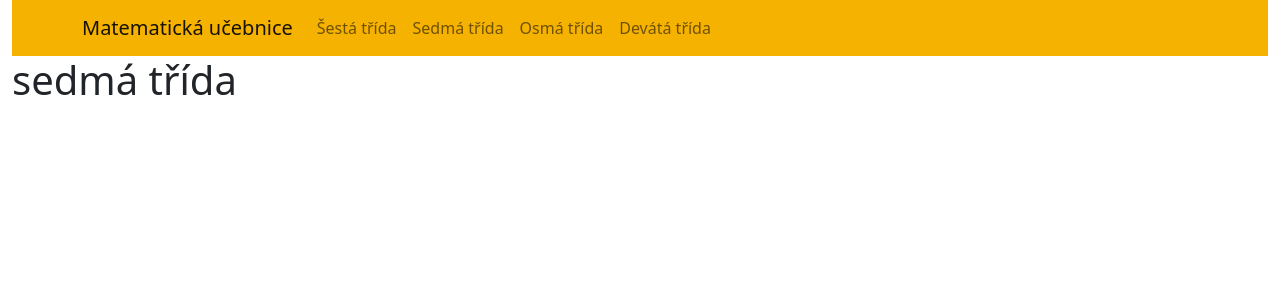
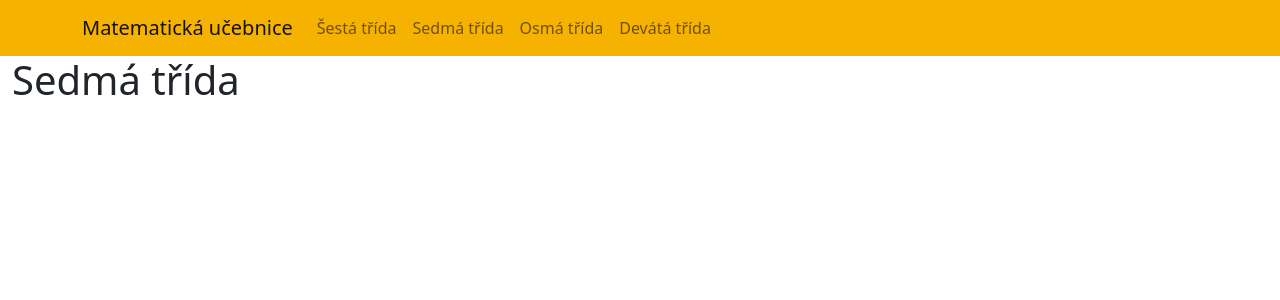
Before and after one commit to gyarab/2022-3e-matematicka_ucebnice, a Next.js app: page /class/seventh in a window 1280 px wide. Shown: the top 300 px of the page. Built offline with nearby package versions, Linux system fonts and the light colour scheme.

Commit message:
minor design changes

```diff
--- a/components/classes/SixthClassGameList.jsx
+++ b/components/classes/SixthClassGameList.jsx
@@ -9,8 +9,8 @@ const SixthClassGameList = () => {
         <div className={'container-fluid'}>
             <ul>
                 <li>
-                    <Link href={}>
-
+                    <Link href={'/'}>
+                        sth
                     </Link>
                 </li>
             </ul>
--- a/pages/class/ninth.jsx
+++ b/pages/class/ninth.jsx
@@ -11,9 +11,11 @@ const NinthClass = (props) => {
                 themeColorLight={colorThemeLight}
                 themeColorDark={colorThemeDark}
             />
-            <main className={'container-fluid'}>
+            <main>
                 <NavBar />
-                <h1>devátá třída</h1>
+                <div className={'container-fluid'}>
+                    <h1>devátá třída</h1>
+                </div>
             </main>
             <CustomFooter/>
         </>
--- a/pages/class/seventh.jsx
+++ b/pages/class/seventh.jsx
@@ -11,9 +11,11 @@ const SeventhClass = (props) => {
                 themeColorLight={colorThemeLight}
                 themeColorDark={colorThemeDark}
             />
-            <main className={'container-fluid'}>
+            <main>
                 <NavBar />
-                <h1>sedmá třída</h1>
+                <div className={'container-fluid'}>
+                    <h1>Sedmá třída</h1>
+                </div>
             </main>
             <CustomFooter/>
         </>
--- a/pages/class/sixth.jsx
+++ b/pages/class/sixth.jsx
@@ -12,9 +12,11 @@ const SixthClass = () => {
                 themeColorDark={colorThemeDark}
             />
 
-            <main className={'container-fluid'}>
+            <main>
                 <NavBar />
-                <h1>šestá třída</h1>
+                <div className={'container-fluid'}>
+                    <h1>Šestá třída</h1>
+                </div>
             </main>
 
             <CustomFooter/>
```
